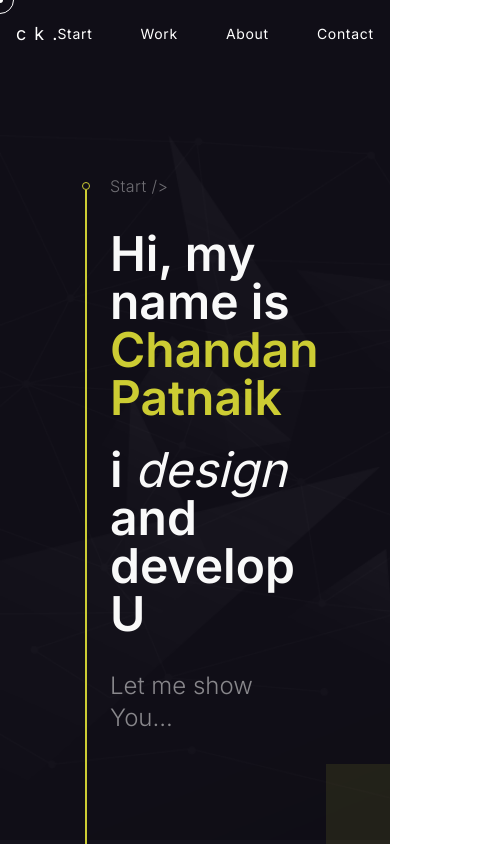
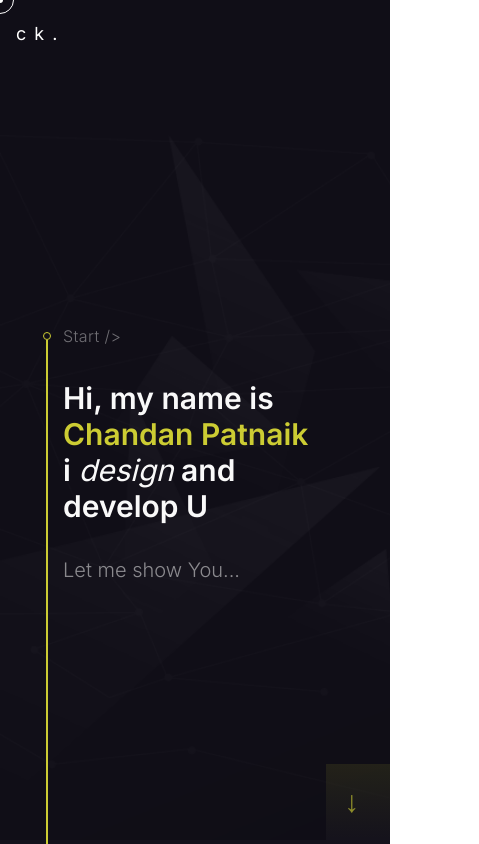
Before and after one commit to ChandanPatnaik/portfolio, a Next.js app: page / in a window 390 px wide. Shown: the top 844 px of the page, 479 px wide, since content can reach past the window. Built offline with nearby package versions, Linux system fonts and the light colour scheme.

Commit message:
hero section responsive

```diff
--- a/src/components/common/HeroAnimatedText.tsx
+++ b/src/components/common/HeroAnimatedText.tsx
@@ -14,7 +14,6 @@ const HeroAnimatedText = () => {
         2000,
       ]}
       speed={40}
-      style={{ fontSize: "3rem" }}
       repeat={Infinity}
       cursor={false}
     />
--- a/src/components/home/About.tsx
+++ b/src/components/home/About.tsx
@@ -2,7 +2,7 @@
 const About = () => {
   return (
     <section className="w-full flex items-center justify-center overflow-hidden bg-dark-blue">
-      <div className="w-3/5 h-full flex items-center relative">
+      <div className="w-4/5 md:w-3/5 h-full flex items-center relative">
         <TimeLine />
         <div className="py-20 flex flex-col gap-8 w-fit h-fit relative pl-8">
           <div className="text-base font-light text-white/40 tracking-wide">{`About />`}</div>
--- a/src/components/home/Header.tsx
+++ b/src/components/home/Header.tsx
@@ -41,7 +41,7 @@ const Header = () => {
           <p>k</p>
           <p>.</p>
         </div>
-        <ul className="flex items-center gap-12 text-sm">
+        <ul className="hidden md:flex items-center gap-12 text-sm">
           {navigationData.map((curLabel) => (
             <li
               key={curLabel.label}
--- a/src/components/home/Hero.tsx
+++ b/src/components/home/Hero.tsx
@@ -3,8 +3,12 @@ import { HeroAnimatedText } from "../common";
 const Hero = () => {
   return (
     <section className="w-full flex items-center justify-center h-[calc(100%-4.5rem)] overflow-hidden">
-      <div className="absolute right-0 bottom-0 h-20 w-16 bg-light-yellow/10"></div>
-      <div className="w-3/5 h-full flex items-center">
+      <div className="absolute right-0 bottom-0 h-20 w-16 bg-gradient-to-b from-light-yellow/10 to-dark-blue overflow-hidden">
+        <div className=" text-light-yellow opacity-65 hover:opacity-100 common-transition text-3xl w-full h-full flex items-center justify-center">
+          <span className="rotate-90">→</span>
+        </div>
+      </div>
+      <div className="w-4/5 md:w-3/5 h-full flex items-center">
         <TextArea />
       </div>
     </section>
@@ -14,12 +18,12 @@ export default Hero;
 
 const TextArea = () => {
   return (
-    <div className="flex flex-col gap-8 w-fit h-fit relative text-5xl font-semibold pl-8">
+    <div className="flex flex-col gap-8 w-fit h-fit relative text-3xl md:text-5xl font-semibold pl-6 md:pl-8">
       <TimeLine />
       <div className="text-base font-light text-white/40 tracking-wide">
         {`Start />`}
       </div>
-      <div className="flex flex-col gap-6">
+      <div className="flex flex-col md:gap-6">
         <div className="text-milk">
           Hi, my name is
           <span className="text-light-yellow"> Chandan Patnaik</span> <br />
@@ -29,7 +33,7 @@ const TextArea = () => {
           <HeroAnimatedText />
         </div>
       </div>
-      <div className="text-2xl font-light text-white/50">
+      <div className="text-xl md:text-2xl font-light text-white/50">
         Let me show You...
       </div>
     </div>
```
